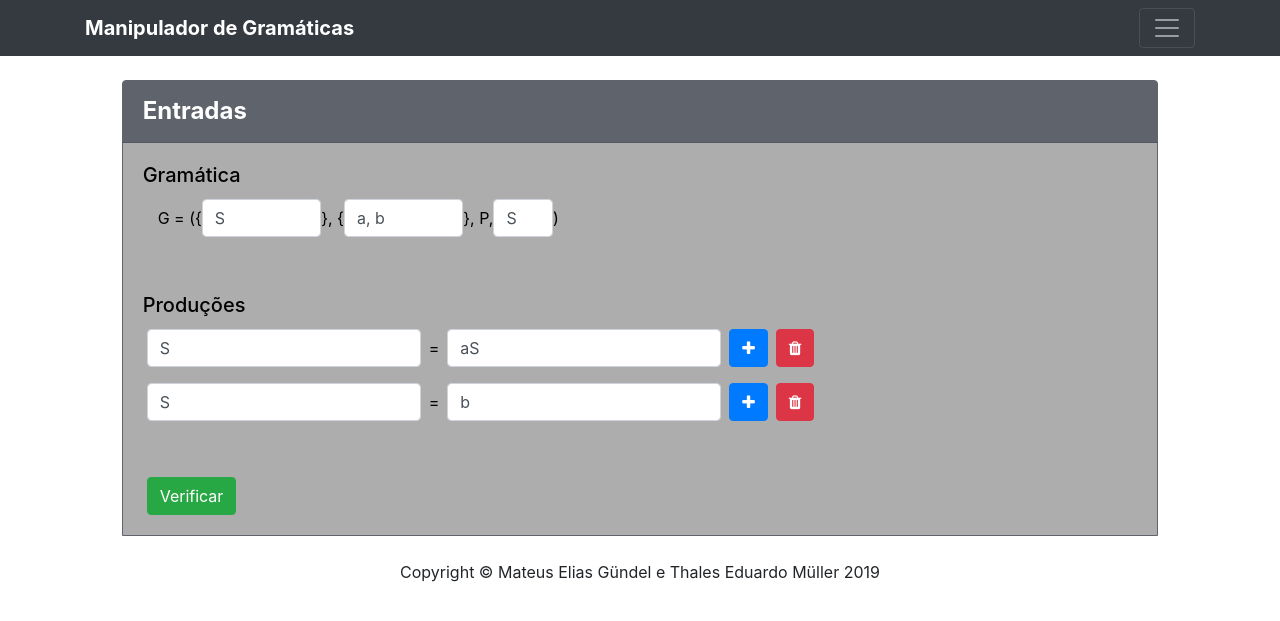
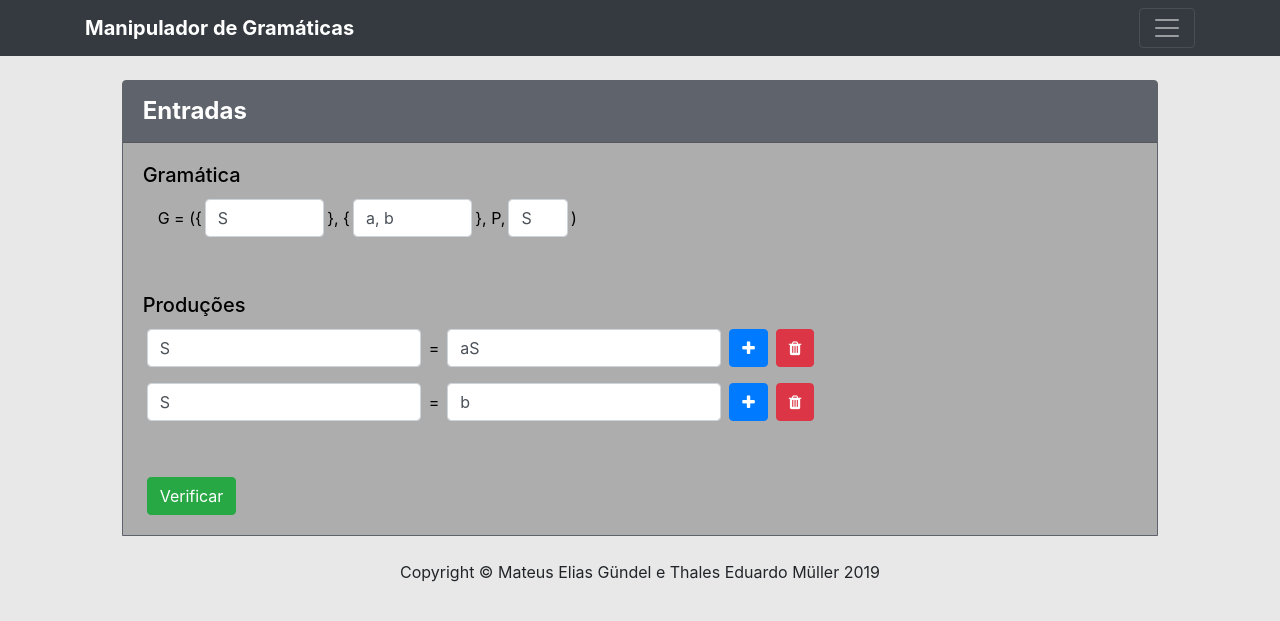
Before and after one commit to MateusGundel/reconhecedor-gramatica, a Django app: template web/templates/web/home.html in a window 1280 px wide. Shown: the top 621 px of the page. Run offline with Django 3.2, Linux system fonts and the light colour scheme; the template is opened without the code that fills it, so the values that code supplies are empty; some libraries are stand-ins or nearby versions.

Commit message:
[UPT] melhorias no layout, algumas mudanças nas cores e espaçamentos

```diff
--- a/web/static/web/css/home.css
+++ b/web/static/web/css/home.css
@@ -1,14 +1,34 @@
+:root{
+    --background-claro:  #e8e8e8;
+    --background-header: #5f636b;
+    --background-corpo: #adadad;
+}
+
 .card-header.bg-dark.py-3{
-    background-color: #5f636b !important;
+    background-color: var(--background-header) !important;
     border-width: 1.5px;
 }
 .card-body{
     color: black;
-    background-color: #adadad;
+    background-color: var(--background-corpo);
 }
 .card.shadow.mb-4{
-    background-color: #5f636b;
-    border-color: #5f636b;
+    background-color: var(--background-header);
+    border-color: var(--background-header);
     border-bottom-right-radius: 0px;
     border-bottom-left-radius: 0px;
 }
+.container-fluid {
+    background: var(--background-claro) !important;
+}
+footer.sticky-footer {
+    background: var(--background-claro) !important;
+}
+html.program {
+    background: var(--background-claro) !important;
+}
+
+input.form-control {
+    margin-left: 3px;
+    margin-right: 3px;
+}
--- a/web/templates/web/home.html
+++ b/web/templates/web/home.html
@@ -99,8 +99,8 @@
                 </div>
 
                 <div class="card shadow mb-4" ng-show="isFinalResult">
-                    <div class="card-header py-3">
-                        <h4 class="m-0 font-weight-bold text-black-50">Resultado</h4>
+                    <div class="card-header bg-dark py-3">
+                        <h4 class="m-0 font-weight-bold text-white">Resultado</h4>
                     </div>
                     <div class="card-body">
                         [[finalResult]]
```
